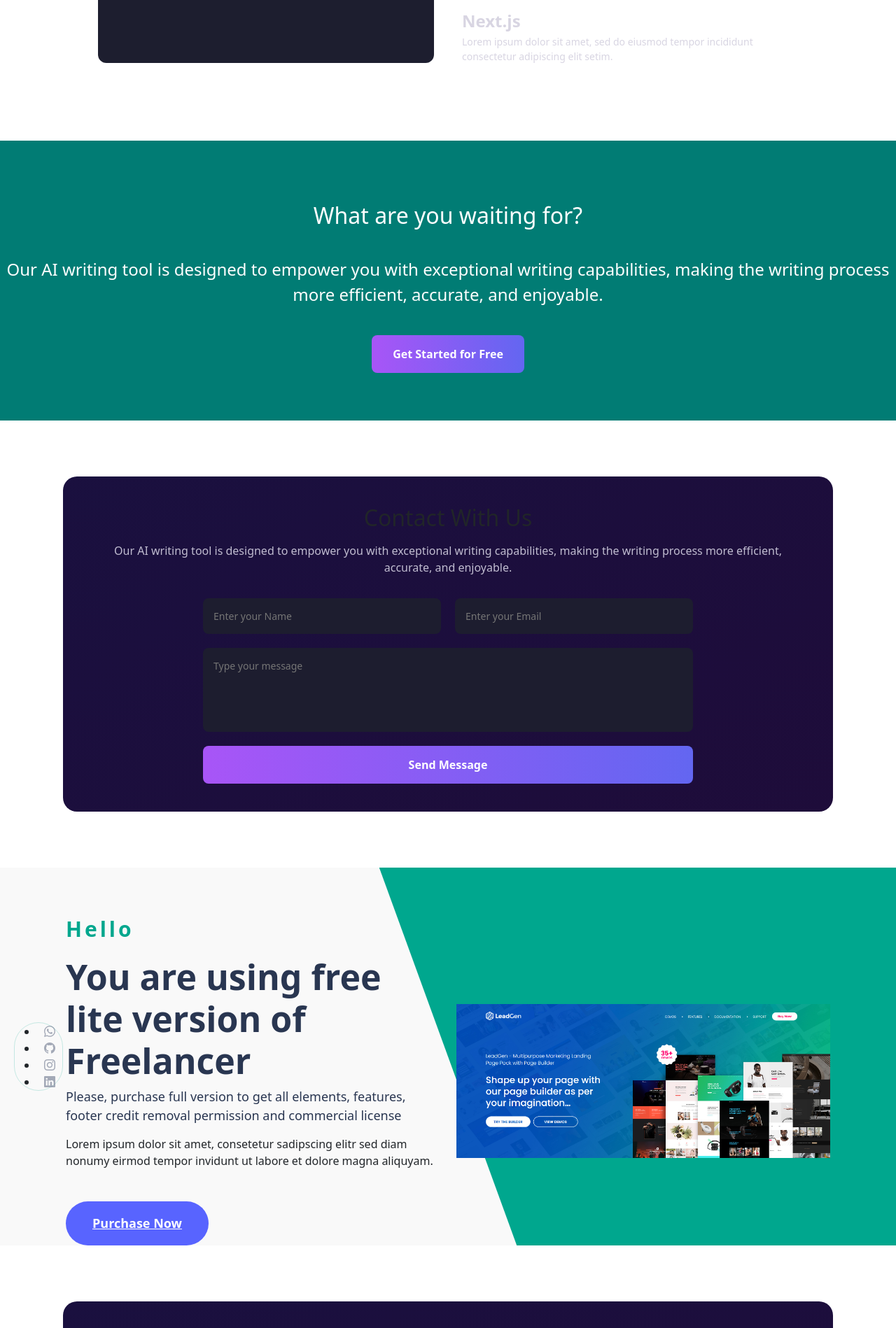
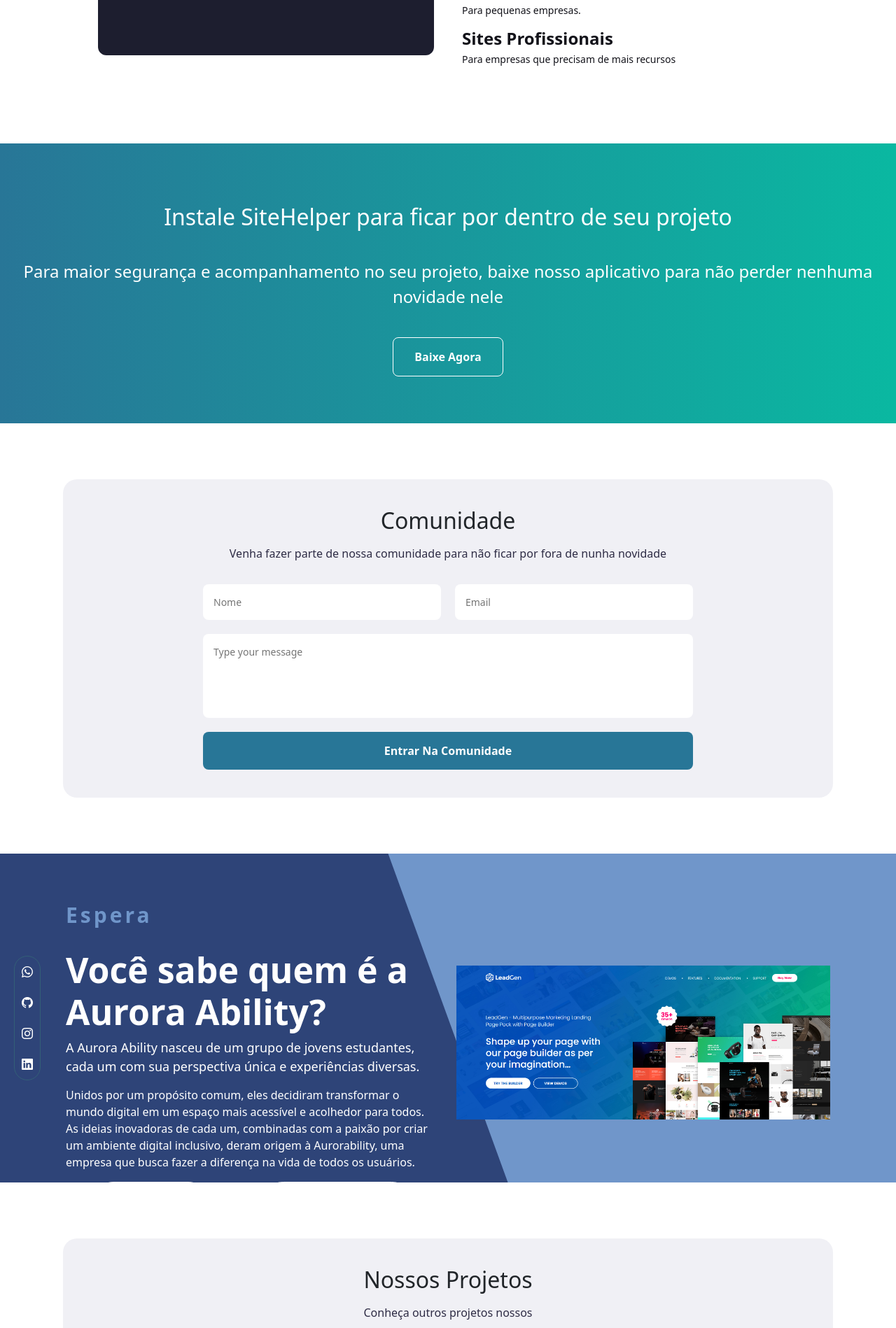
Before and after one commit to Nayara-rivee/SiteTCC, a PHP site: page / in a window 1280 px wide; the page is wider, and only the part inside the window is pictured. Shown: the part 2324-4222 px from the top of that part at 70% size. Run offline with PHP 8.4, Linux system fonts and the light colour scheme; grey boxes labelled with a size stand in for pictures from a placeholder-image service; some libraries are stand-ins or nearby versions.

Commit message:
formando sitedo zero parte 1

```diff
--- a/index.php
+++ b/index.php
@@ -36,16 +36,6 @@
 </head>
 
 <body>
-    <!-- <nav class="navbar">
-        <div class="logo">Aurora Ability IT</div>
-        <ul class="menu">
-            <li><a href="index.php">Início</a></li>
-            <li><a href="sobre.php">Sobre</a></li>
-            <li><a href="planos.php">Planos</a></li>
-            <li><a href="acessibilidade.php">Acessibilidade</a></li>
-            <li><a href="contato.php">Contato</a></li>
-        </ul>
-    </nav> -->
 
     <!-- ======== header start ======== -->
     <header class="header">
@@ -78,20 +68,25 @@
                                         <a class="page-scroll active" href="#home">Home</a>
                                     </li>
                                     <li class="nav-item">
-                                        <a class="page-scroll" href="#features">Features</a>
+                                        <a class="page-scroll" href="#servicos">Serviços</a>
                                     </li>
                                     <li class="nav-item">
-                                        <a class="page-scroll" href="#about">About</a>
+                                        <a class="page-scroll" href="planos.php">Planos e Templates</a>
                                     </li>
 
                                     <li class="nav-item">
-                                        <a class="page-scroll" href="#why">Why</a>
+                                        <a class="page-scroll" href="#redes">Redes</a>
+                                    </li>
+
+                                    <li class="nav-item">
+                                        <a href="faleconosco.php">Fale conosco</a>
                                     </li>
                                     <li class="nav-item">
-                                        <a href="javascript:void(0)">Pricing</a>
+                                        <a href="#empresa">Sobre a empresa</a>
                                     </li>
-                                    <li class="nav-item">
-                                        <a href="javascript:void(0)">Clients</a>
+
+                                    <li class="nav-item-login">
+                                        <a href="login.php">Login</a>
                                     </li>
                                 </ul>
                             </div>
@@ -138,7 +133,7 @@
     <!-- ======== hero-section end ======== -->
 
     <!-- ======== feature-section start ======== -->
-    <section id="features" class="feature-section pt-120">
+    <section id="servicos" class="feature-section pt-120">
         <div class="container">
             <div class="row justify-content-center">
                 <div class="col-lg-4 col-md-8 col-sm-10">
@@ -194,15 +189,14 @@
     <!-- Features Section -->
     <section class="features-section">
         <div class="features-left">
-            <h2>Crafted for Startup, SaaS and Business Sites.</h2>
-            <p>The main ‘thrust’ is to focus on educating attendees on how to best protect highly vulnerable business applications with interactive panel discussions and roundtables.</p>
+            <h2>Deseja ter um aplicativo? Venha nos conhecer</h2>
+            <p>Se você está precisando de um aplicativo para seu negócio, com a gente você pode ter isso na palma de sua mão </p>
             <ul class="checklist">
                 <li>Premium quality</li>
-                <li>Next.js</li>
                 <li>Tailwind CSS</li>
                 <li>Rich documentation</li>
-                <li>Use for lifetime</li>
-                <li>Developer friendly</li>
+                <li>React Native</li>
+                <li>Node.js</li>
             </ul>
         </div>
         <div class="features-right">
@@ -214,42 +208,45 @@
     <section class="details-section">
         <div class="details-img"></div>
         <div class="details-content">
-            <h4>Bug free code</h4>
-            <p>Lorem ipsum dolor sit amet, consectetur adipiscing elit, sed do eiusmod tempor incididunt ut labore et dolore magna aliqua.</p>
+            <h4>Criando seu site</h4>
+            <p>Nós, da Aurora Ability IT, oferecemos diversos serviços na construção de seu site, que melhor se encaixa no seu orçamento </p>
 
-            <h4>Premier support</h4>
-            <p>Lorem ipsum dolor sit amet, consectetur adipiscing elit, sed do eiusmod tempor incididunt.</p>
+            <h4>Sites Básicos</h4>
+            <p>Ideal para quem está começando</p>
 
-            <h4>Next.js</h4>
-            <p>Lorem ipsum dolor sit amet, sed do eiusmod tempor incididunt consectetur adipiscing elit setim.</p>
+            <h4>Sites Intermediários</h4>
+            <p>Para pequenas empresas.</p>
+
+            <h4>Sites Profissionais</h4>
+            <p>Para empresas que precisam de mais recursos</p>
         </div>
     </section>
 
     <!-- Call To Action Section -->
     <section class="section-cta cta">
         <div class="section-cta-text">
-            <h2>What are you waiting for?</h2>
-            <p>Our AI writing tool is designed to empower you with exceptional writing capabilities, making the writing process more efficient, accurate, and enjoyable.</p>
-            <button>Get Started for Free</button>
+            <h2>Instale SiteHelper para ficar por dentro de seu projeto</h2>
+            <p>Para maior segurança e acompanhamento no seu projeto, baixe nosso aplicativo para não perder nenhuma novidade nele</p>
+            <button>Baixe Agora</button>
         </div>
     </section>
 
     <!-- Comunidade Form Section -->
     <section class="section">
-        <h2>Contact With Us</h2>
-        <p>Our AI writing tool is designed to empower you with exceptional writing capabilities, making the writing process more efficient, accurate, and enjoyable.</p>
-        <form class="contact-form">
+        <h2>Comunidade</h2>
+        <p>Venha fazer parte de nossa comunidade para não ficar por fora de nunha novidade</p>
+        <form class="contact-form" name="form1" id="form1" method="post" action="#">
             <div class="form-row">
-                <input type="text" placeholder="Enter your Name">
-                <input type="email" placeholder="Enter your Email">
+                <input type="text" placeholder="Nome" required>
+                <input type="email" placeholder="Email" required>
             </div>
             <textarea placeholder="Type your message"></textarea>
-            <button type="submit">Send Message</button>
+            <button type="submit">Entrar Na Comunidade</button>
         </form>
     </section>
 
-    <div id="home" class="header_hero">
-        <ul class="header_social d-none d-lg-block">
+    <div id="empresa" class="header_hero">
+        <ul id="redes" class="header_social d-none d-lg-block">
             <li><a href="#"><i class="bi bi-whatsapp"></i></a></li>
             <li><a href="#"><i class="bi bi-github"></i></a></li>
             <li><a href="#"><i class="bi bi-instagram"></i></a></li>
@@ -259,11 +256,16 @@
             <div class="row align-items-center justify-content-center justify-content-lg-between">
                 <div class="col-lg-6">
                     <div class="header_hero_content mt-45">
-                        <h5 class="header_sub_title wow fadeInUp" data-wow-duration="1.3s" data-wow-delay="0.2s">Hello</h5>
-                        <h2 class="header_title wow fadeInUp" data-wow-duration="1.3s" data-wow-delay="0.5s">You are using free lite version of Freelancer</h2>
-                        <span class="wow fadeInUp" data-wow-duration="1.3s" data-wow-delay="0.8s">Please, purchase full version to get all elements, features, footer credit removal permission and commercial license</span>
-                        <p class="wow fadeInUp" data-wow-duration="1.3s" data-wow-delay="1.1s">Lorem ipsum dolor sit amet, consetetur sadipscing elitr sed diam nonumy eirmod tempor invidunt ut labore et dolore magna aliquyam.</p>
-                        <a href="https://rebrand.ly/freelancer-ud" rel="nofollow" class="main-btn wow fadeInUp" data-wow-duration="1.3s" data-wow-delay="1.4s">Purchase Now</a>
+                        <div class="hero-texts">
+                            <h5 class="header_sub_title wow fadeInUp" data-wow-duration="1.3s" data-wow-delay="0.2s">Espera</h5>
+                            <h2 class="header_title wow fadeInUp" data-wow-duration="1.3s" data-wow-delay="0.5s">Você sabe quem é a Aurora Ability?</h2>
+                            <span class="wow fadeInUp" data-wow-duration="1.3s" data-wow-delay="0.8s">A Aurora Ability nasceu de um grupo de jovens estudantes, cada um com sua perspectiva única e experiências diversas.</span>
+                            <p class="wow fadeInUp" data-wow-duration="1.3s" data-wow-delay="1.1s">Unidos por um propósito comum, eles decidiram transformar o mundo digital em um espaço mais acessível e acolhedor para todos. As ideias inovadoras de cada um, combinadas com a paixão por criar um ambiente digital inclusivo, deram origem à Aurorability, uma empresa que busca fazer a diferença na vida de todos os usuários.</p>
+                            <div class="buttons">
+                                <a href="https://rebrand.ly/freelancer-ud" rel="nofollow" class="main-btn-one wow fadeInUp" data-wow-duration="1.3s" data-wow-delay="1.4s">Saiba Mais</a>
+                                <a href="#servicos" rel="nofollow" class="main-btn-two wow fadeInUp" data-wow-duration="1.3s" data-wow-delay="1.4s">Nossos Serviços</a>
+                            </div>
+                        </div>
                     </div> <!-- header hero content -->
                 </div>
                 <div class="col-lg-6 col-md-6 col-sm-7">
@@ -278,15 +280,15 @@
 
     <!-- Blog Section -->
     <section class="section">
-        <h2>Latest Blogs & News</h2>
-        <p>Our AI writing tool is designed to empower you with exceptional writing capabilities, making the writing process more efficient, accurate, and enjoyable.</p>
+        <h2>Nossos Projetos</h2>
+        <p>Conheça outros projetos nossos</p>
         <div class="blogs">
             <div class="blog-card">
-                <img src="https://placehold.co/600x300/8e44ad/fff?text=Blog+1" alt="Blog 1">
+                <img src="src/img/projetos/projeto1.jpeg" alt="Blog 1">
                 <div class="blog-tags"><span>Design</span><span>Engineering</span></div>
                 <div class="blog-content">
-                    <h3>Revolution in Content Creation and Communication</h3>
-                    <p>Lorem ipsum dolor sit amet, consectetur adipiscing elit sed do eiusmod tempor incididunt...</p>
+                    <h3>Website Computação Quântica</h3>
+                    <p>Website que é a base de uma introdução aos conhecimentos sobre a computação quÂntica</p>
                     <div class="blog-footer">
                         <span>👤 Alex Demo</span>
                         <span>📅 25 Mar, 2025</span>
@@ -294,11 +296,11 @@
                 </div>
             </div>
             <div class="blog-card">
-                <img src="https://placehold.co/600x300/6c5ce7/fff?text=Blog+2" alt="Blog 2">
+                <img src="src/img/projetos/projeto2.jpeg" alt="Blog 2">
                 <div class="blog-tags"><span>Development</span><span>Security</span></div>
                 <div class="blog-content">
-                    <h3>How AI Writing Tools Empower Writers to Speed up their Writing</h3>
-                    <p>Lorem ipsum dolor sit amet, consectetur adipiscing elit sed do eiusmod tempor incididunt...</p>
+                    <h3>Website de jogos</h3>
+                    <p>Website de desenvolvimento de jogos.</p>
                     <div class="blog-footer">
                         <span>👤 Hendary Jonson</span>
                         <span>📅 12 Feb, 2025</span>
--- a/src/css/index.css
+++ b/src/css/index.css
@@ -5,40 +5,59 @@ body {
   color: #000;
 }
 
-/* HERO SECTION */
-/* .hero {
-  background: linear-gradient(to right, #017c74, #c7a3f0);
-  color: white;
-  padding: 5rem 2rem;
-  text-align: center;
+.header_hero .buttons{
+  display: flex;
+  justify-content: space-around;
 }
 
-.hero h1 {
-  font-size: 3rem;
-  margin-bottom: 1rem;
+.main-btn{
+  display: inline-block;
+  font-weight: 700;
+  text-align: center;
+  white-space: nowrap;
+  vertical-align: middle;
+  -webkit-user-select: none;
+  -moz-user-select: none;
+  -ms-user-select: none;
+  user-select: none;
+  padding: 18px 38px;
+  font-size: 18px;
+  border-radius: 50px;
+  color: #2e4478;
+  cursor: pointer;
+  z-index: 5;
+  -webkit-transition: all 0.4s ease-in-out;
+  transition: all 0.4s ease-in-out;
+  border: none;
+  background: #f9f4f4;
+  overflow: hidden;
+  text-decoration: none;
 }
 
-.hero p {
-  font-size: 1.2rem;
-  margin-bottom: 2rem;
+.main-btn-one {
+  display: inline-block;
+  font-weight: 700;
+  text-align: center;
+  white-space: nowrap;
+  vertical-align: middle;
+  -webkit-user-select: none;
+  -moz-user-select: none;
+  -ms-user-select: none;
+  user-select: none;
+  padding: 18px 38px;
+  font-size: 18px;
+  border-radius: 50px;
+  color: #2e4478;
+  cursor: pointer;
+  z-index: 5;
+  -webkit-transition: all 0.4s ease-in-out;
+  transition: all 0.4s ease-in-out;
+  border: none;
+  background: #f9f4f4;
+  overflow: hidden;
+  text-decoration: none;
 }
-
-.botao-hero {
-  background-color: #000;
-  color: #fff;
-  padding: 0.8rem 1.5rem;
-  border: none;
-  text-decoration: none;
-  font-weight: bold;
-  border-radius: 8px;
-  transition: background 0.3s;
-}
-
-.botao-hero:hover {
-  background-color: #333;
-} */
-
-.main-btn {
+.main-btn-two {
   display: inline-block;
   font-weight: 700;
   text-align: center;
@@ -56,13 +75,23 @@ body {
   z-index: 5;
   -webkit-transition: all 0.4s ease-in-out;
   transition: all 0.4s ease-in-out;
-  border: none;
-  background: #5864FF;
+  border: 1px #fff solid;
+  background: none;
   overflow: hidden;
+  text-decoration: none;
 }
 
+.main-btn-one:hover {
+  color: #fff;
+  background: #1a2847;
+}
+.main-btn-two:hover {
+  color: #1a2847;
+  background: #f9f4f473;
+}
 .main-btn:hover {
   color: #fff;
+  background: #ffffff67;
 }
 
 .main-btn.border-btn {
@@ -590,16 +652,17 @@ body {
 
 
 
-    .section { margin: 80px auto; padding: 40px; background: linear-gradient(145deg, #1a103f, #1e0c3a); border-radius: 20px; max-width: 1100px; box-shadow: 0 0 40px rgba(255, 255, 255, 0.05); }
+    .section { margin: 80px auto; padding: 40px; background: #f0f0f5; border-radius: 20px; max-width: 1100px; box-shadow: 0 0 40px rgba(255, 255, 255, 0.05); }
     .section h2 { font-size: 32px; margin-bottom: 16px; text-align: center; }
-    .section p { text-align: center; color: #c0bcd0; margin-bottom: 32px; }
+    .section p { text-align: center; color:#2e2c45; margin-bottom: 32px; }
 
     /* Contact Form */
     .contact-form { display: flex; flex-direction: column; gap: 20px; max-width: 700px; margin: auto; }
     .form-row { display: flex; gap: 20px; }
-    .form-row input, .contact-form textarea { flex: 1; padding: 15px; border-radius: 8px; border: none; background: #1d1d2f; color: #eee; font-size: 14px; }
+    .form-row input, .contact-form textarea { flex: 1; padding: 15px; border-radius: 8px; border: none; background: #fff; color: #eee; font-size: 14px; }
     .contact-form textarea { min-height: 120px; resize: none; }
-    .contact-form button { background: linear-gradient(90deg, #a855f7, #6366f1); color: white; padding: 15px; font-weight: bold; border: none; border-radius: 8px; cursor: pointer; }
+    .contact-form button { background: #287697; color: #fff; padding: 15px; font-weight: bold; border: none; border-radius: 8px; cursor: pointer; font-weight: bold; transition:  0.3s ease-out 0s;}
+    .contact-form button:hover { transition:  0.3s ease-out 0s; background:  #287697be}
     .contact-form button:hover { opacity: 0.9; }
 
     /* Blog Cards */
@@ -620,13 +683,13 @@ body {
       align-items: center;
       justify-content: center;
     }
-    .cta { height: 50vh; text-align: center; position: relative; overflow: hidden; background: #017c74; display: flex; align-items: center; justify-content: center;}
+    .cta { height: 50vh; text-align: center; position: relative; overflow: hidden; background: linear-gradient(90deg, #287697, #0ab8a1); border: none; display: flex; align-items: center; justify-content: center;}
     .cta h2 { font-size: 32px; margin: 20px 0; color: #fff;}
     .cta p{
       font-size: 24px; margin: 20px 0; color: #fff;
     }
-    .cta button { margin-top: 20px; padding: 15px 30px; background: linear-gradient(90deg, #a855f7, #6366f1); border: none; border-radius: 8px; color: white; font-weight: bold; cursor: pointer; }
-    .cta button:hover { opacity: 0.9; }
+    .cta button { margin-top: 20px; padding: 15px 30px; background: none; border: 1px #fff solid; border-radius: 8px; color: white; font-weight: bold; cursor: pointer;transition:  0.3s ease-out 0s;}
+    .cta button:hover { transition:  0.3s ease-out 0s; background:  #ffffff49}
     .cta .top-text { background: rgba(255,255,255,0.05); display: inline-block; padding: 6px 18px; border-radius: 999px; font-size: 14px; color: #ccc; }
 
     /* Features Grid */
@@ -653,7 +716,7 @@ body {
   position: relative;
   z-index: 5;
   background-position: bottom center;
-  background-color: #F9F9F9;
+  background-color: #2e4478;
   overflow: hidden;
   padding-top: 70px; }
 
@@ -666,8 +729,17 @@ body {
   -ms-transform: translateY(-50%);
   -o-transform: translateY(-50%);
   transform: translateY(-50%);
-  border: 1px solid rgba(0, 167, 142, 0.21);
-  border-radius: 50px; }
+  border: 1px solid rgba(53, 103, 119, 0.801);
+  border-radius: 50px;
+  list-style: none;
+  padding: 0;
+  margin: 0;
+  display: flex;
+  flex-direction: column; /* ícones em coluna */
+  align-items: flex-start; /* ou center, se quiser centralizar */
+  gap: 12px; /* espaçamento entre os ícones */
+
+}
   @media only screen and (min-width: 1200px) and (max-width: 1399px) {
     .header_social {
       left: 20px; } }
@@ -682,7 +754,13 @@ body {
     -moz-transition: all 0.3s ease-out 0s;
     -ms-transition: all 0.3s ease-out 0s;
     -o-transition: all 0.3s ease-out 0s;
-    transition: all 0.3s ease-out 0s; }
+    transition: all 0.3s ease-out 0s;
+      display: flex;
+  align-items: center;
+  color: white;
+  text-decoration: none;
+  font-size: 20px;
+  }
     @media only screen and (min-width: 1200px) and (max-width: 1399px) {
       .header_social li a {
         padding: 10px 10px;
@@ -706,7 +784,7 @@ body {
     content: '';
     width: 1000%;
     height: 100%;
-    background-color: #00A78E;
+    background-color: #7096ca;
     -webkit-transform: skewX(20deg);
     -moz-transform: skewX(20deg);
     -ms-transform: skewX(20deg);
@@ -715,10 +793,14 @@ body {
     top: 0;
     left: 0; }
 
+  .header_hero_content{
+    height: 50vh;
+  }
+
 .header_hero_content .header_sub_title {
   font-size: 30px;
-  font-weight: 600;
-  color: #00A78E;
+  font-weight: 800;
+  color: #7096ca;
   letter-spacing: 4px; }
   @media (max-width: 767px) {
     .header_hero_content .header_sub_title {
@@ -729,8 +811,8 @@ body {
 .header_hero_content .header_title {
   font-size: 50px;
   font-weight: 700;
-  color: #293651;
-  margin-top: 20px; }
+  color: #fff;
+  margin-top: 30px; }
   @media (max-width: 767px) {
     .header_hero_content .header_title {
       font-size: 24px; } }
@@ -740,12 +822,13 @@ body {
 .header_hero_content span {
   font-size: 18px;
   font-weight: 500;
-  color: #293651;
+  color: #fff;
   margin-top: 15px; }
 .header_hero_content p {
-  margin-top: 15px; }
+  margin-top: 15px;  color: #fff;}
 .header_hero_content .main-btn {
   margin-top: 30px; }
 
 .header_hero_image img {
-  width: 100%; }
+  width: 100%;
+}
```
Also changed, not shown: other parts of src/css/index.css (+46 -13 lines), anotacoes/acessibilidade.php (renamed from src/pages/acessibilidade.php), anotacoes/tezte.html (renamed from tezte.html), src/img/favicon/favicon.png, src/img/fundo.png (added), src/img/grupo.png (added), src/img/projetos/projeto1.jpeg (added), src/img/projetos/projeto2.jpeg (added).
